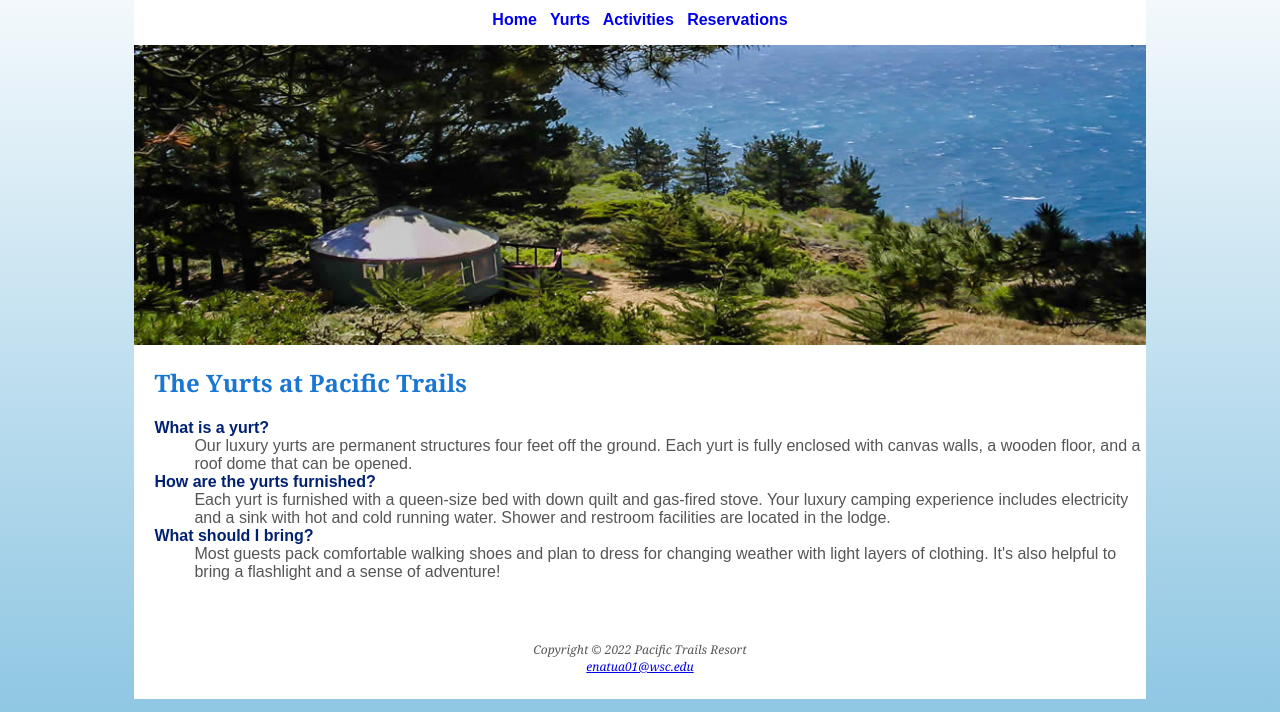
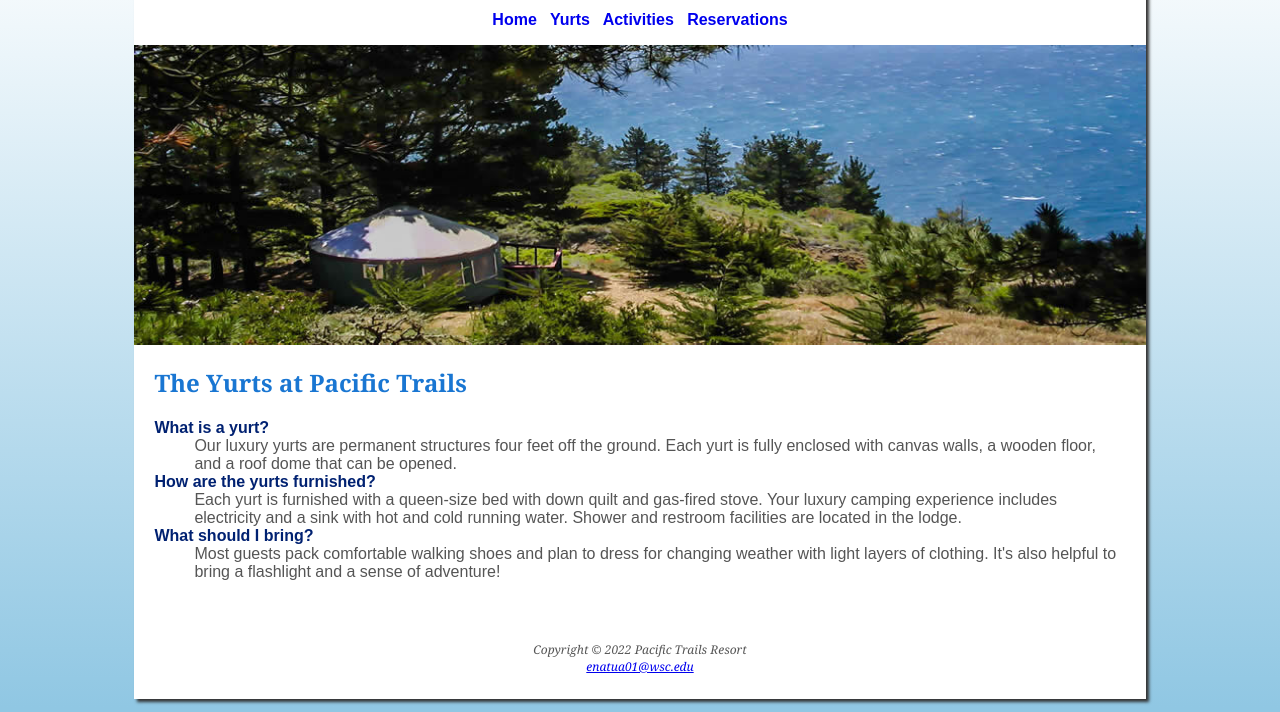
Before and after one commit to Typher7/webClass, a website: page Pacific Trails Resort website/Chapter 6/yurts.html in a window 1280 px wide. Shown: the part 88-800 px from the top of the page. Drawn offline with Linux system fonts and the light colour scheme.

Commit message:
wrapper id box-shadow fixed

```diff
--- a/Pacific Trails Resort website/Chapter 6/pacific.css
+++ b/Pacific Trails Resort website/Chapter 6/pacific.css
@@ -25,7 +25,7 @@ header {
 
 main {
     padding-top: 1px;
-    padding-right: 2opx;
+    padding-right: 20px;
     padding-bottom: 20px;
     padding-left: 20px;
     display: block;
@@ -91,7 +91,7 @@ footer {
     width: 80%;
     min-width: 960px;
     max-width: 2048px;
-    box-shadow: 3px #333;
+    box-shadow: 3px 3px 3px #333333;
 
 }
 
```
